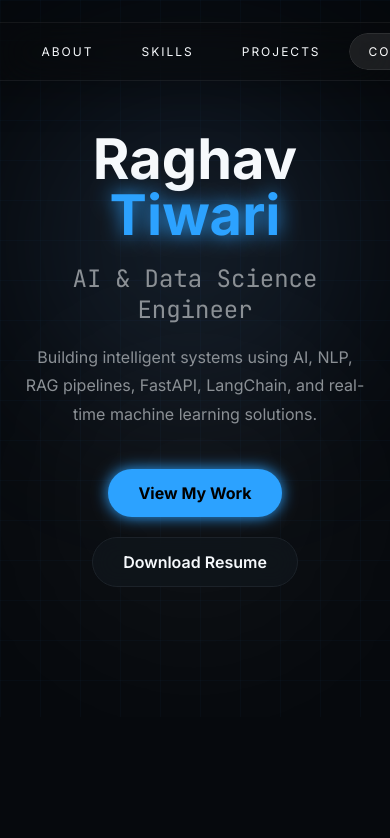
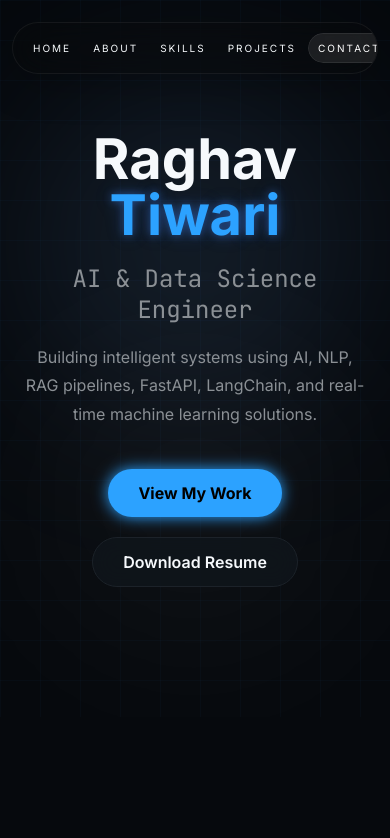
Before and after one commit to Raghav10022005/Raghav-portfolio, a React (Vite) app: page / in a window 390 px wide. Shown: the top 838 px of the page. Built offline with nearby package versions, Linux system fonts and the light colour scheme.

Commit message:
Enhanced portfolio UI and animations

```diff
--- a/src/components/Navbar.jsx
+++ b/src/components/Navbar.jsx
@@ -12,6 +12,8 @@ const sections = [
 const Navbar = () => {
   const [active, setActive] = useState("home");
   const [scrolled, setScrolled] = useState(false);
+
+  const isMobile = window.innerWidth < 768;
 
   useEffect(() => {
     const handleScroll = () => {
@@ -70,7 +72,7 @@ const Navbar = () => {
         zIndex: 100,
         display: "flex",
         justifyContent: "center",
-        padding: "0 20px",
+        padding: "0 12px",
         transition: "all 0.25s ease",
       }}
     >
@@ -78,7 +80,8 @@ const Navbar = () => {
         className="glass"
         style={{
           display: "flex",
-          gap: "8px",
+
+          gap: isMobile ? "2px" : "8px",
 
           padding: scrolled
             ? "8px"
@@ -105,6 +108,10 @@ const Navbar = () => {
           position: "relative",
 
           transition: "all 0.3s ease",
+
+          width: "100%",
+          maxWidth: "fit-content",
+          overflowX: "auto",
         }}
       >
         {sections.map((section) => {
@@ -123,7 +130,9 @@ const Navbar = () => {
               style={{
                 position: "relative",
 
-                padding: scrolled
+                padding: isMobile
+                  ? "9px 10px"
+                  : scrolled
                   ? "10px 18px"
                   : "11px 20px",
 
@@ -131,7 +140,9 @@ const Navbar = () => {
 
                 textTransform: "uppercase",
 
-                fontSize: "12px",
+                fontSize: isMobile
+                  ? "10px"
+                  : "12px",
 
                 letterSpacing: "2px",
 
@@ -147,6 +158,8 @@ const Navbar = () => {
                 cursor: "pointer",
 
                 textDecoration: "none",
+
+                flexShrink: 0,
               }}
             >
               {isActive && (
--- a/src/index.css
+++ b/src/index.css
@@ -34,7 +34,11 @@ body {
 }
 
 .neon-text {
-  text-shadow: 0 0 20px var(--accent);
+  color: var(--accent);
+
+  text-shadow:
+    0 0 8px rgba(59,130,246,0.45),
+    0 0 18px rgba(59,130,246,0.25);
 }
 
 .neon-border {
```
